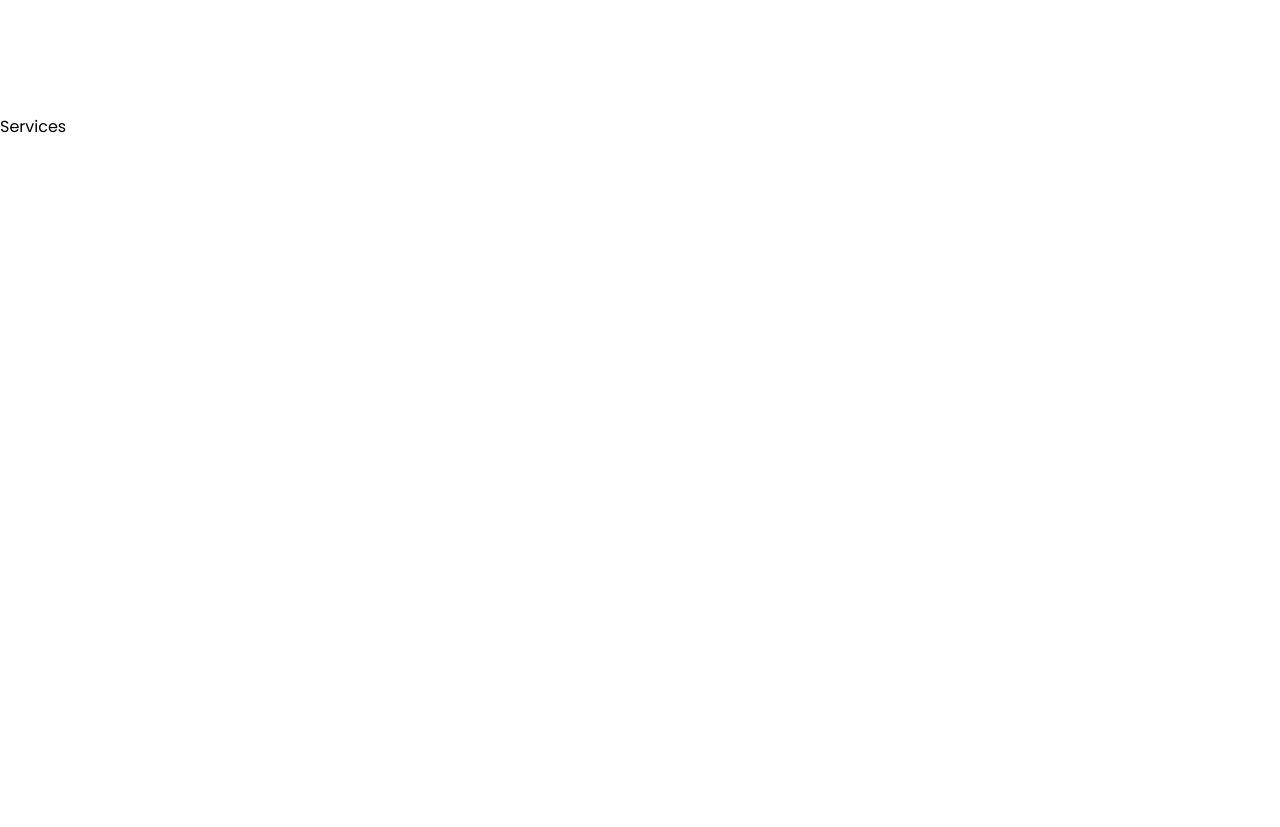
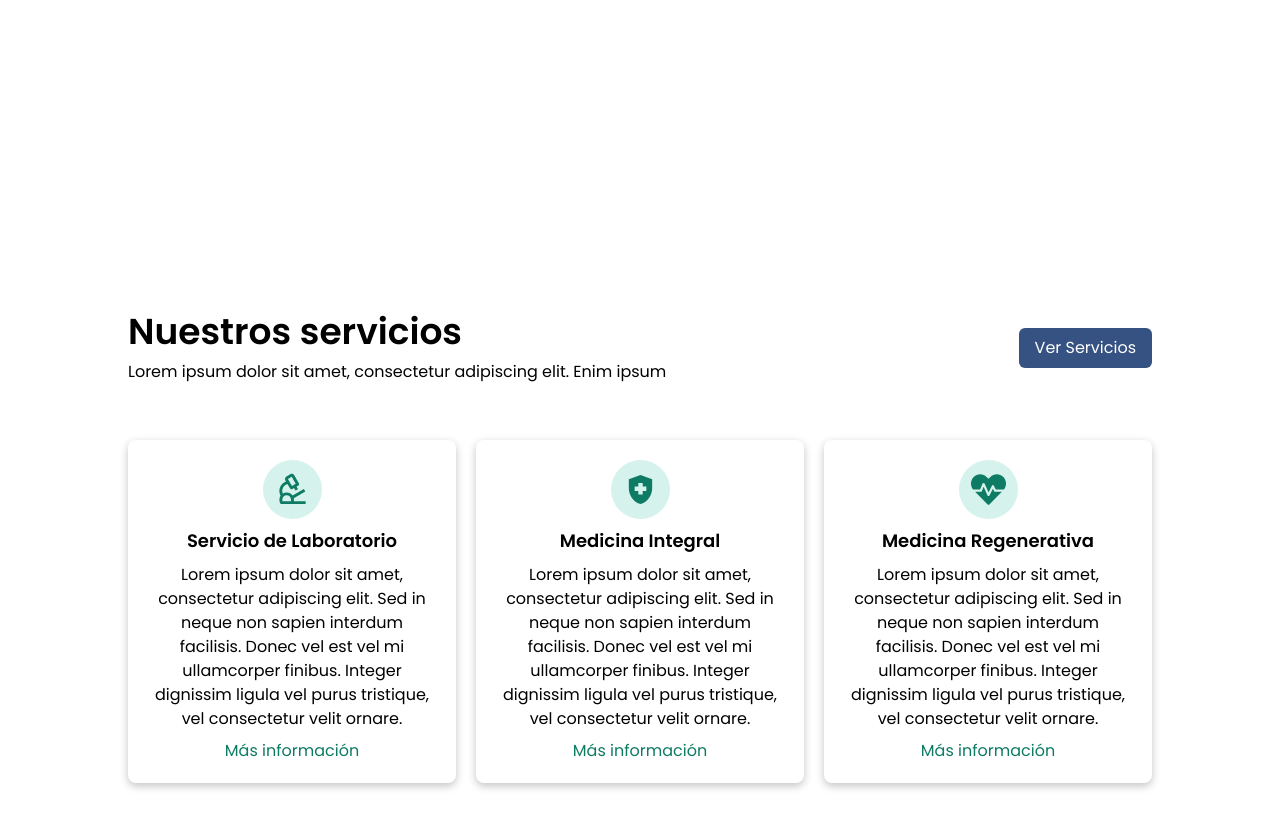
Before and after one commit to thecarlosotxoa/biomed, a React (Vite) app: page / in a window 1280 px wide. Shown: the part 1485-2312 px from the top of the page. Before the commit the page ends 1624 px from the top, so only its background shows below. Built offline with nearby package versions, Linux system fonts and the light colour scheme.

Commit message:
added services card

```diff
--- a/src/App.jsx
+++ b/src/App.jsx
@@ -17,7 +17,7 @@ const App = () => {
           <About />
         </div>
 
-        <div>
+        <div id="services">
         <Services />
         </div>
       </main>
--- a/src/components/Services.jsx
+++ b/src/components/Services.jsx
@@ -1,11 +1,35 @@
-import React from 'react'
+import React from "react";
+import Button from "../layouts/Button";
+import ServicesCard from "../layouts/ServicesCard";
+import { RiMicroscopeLine } from "react-icons/ri";
+import { MdHealthAndSafety } from "react-icons/md";
+import { FaHeartbeat } from "react-icons/fa";
 
 const Services = () => {
+  const icon1 = <RiMicroscopeLine size={35} className="text-bioGreen" />;
+  const icon2 = <MdHealthAndSafety size={35} className="text-bioGreen" />;
+  const icon3 = <FaHeartbeat size={35} className="text-bioGreen" />;
+
   return (
-    <div>
-      Services
+    <div className="min-h-screen flex flex-col justify-center lg:px-32 px-5 pt-24 lg:pt-16">
+      <div className="flex flex-col items-center lg:flex-row justify-between">
+        <div>
+          <h1 className="text-4xl font-semibold text-center lg:text-start">Nuestros servicios</h1>
+          <p className="mt-2 text-center lg:text-start">
+            Lorem ipsum dolor sit amet, consectetur adipiscing elit. Enim ipsum
+          </p>
+        </div>
+        <div className="mt-4 lg:mt-0">
+          <Button title="Ver Servicios" />
+        </div>
+      </div>
+      <div className="flex flex-col lg:flex-row gap-5 pt-14">
+        <ServicesCard icon={icon1} title="Servicio de Laboratorio" />
+        <ServicesCard icon={icon2} title="Medicina Integral" />
+        <ServicesCard icon={icon3} title="Medicina Regenerativa" />
+      </div>
     </div>
-  )
-}
+  );
+};
 
-export default Services
+export default Services;
--- /dev/null
+++ b/src/layouts/ServicesCard.jsx
@@ -0,0 +1,24 @@
+import React from "react";
+
+const ServicesCard = ({ icon, title }) => {
+  return (
+    <div className="group flex flex-col items-center text-center gap-2 w-full lg:w-1/3 p-5 shadow-[rgba(0,_0,_0,_0.24)_0px_3px_8px] rounded-lg cursor-pointer lg:hover:-translate-y-6 transition duration-300 ease-in-out">
+      <div className="bg-[#d5f2ec] p-3 rounded-full transition-colors duration-300 ease-in-out group-hover:bg-[#ade9dc]">
+        {icon}
+      </div>
+      <h1 className="font-semibold text-lg">{title}</h1>
+      <p>
+        Lorem ipsum dolor sit amet, consectetur adipiscing elit. Sed in neque
+        non sapien interdum facilisis. Donec vel est vel mi ullamcorper finibus.
+        Integer dignissim ligula vel purus tristique, vel consectetur velit
+        ornare.
+      </p>
+
+      <h3 className="text-bioGreen cursor-pointer hover:text-[#ade9dc] transition duration-300 ease-in-out">
+        Más información
+      </h3>
+    </div>
+  );
+};
+
+export default ServicesCard;
```
